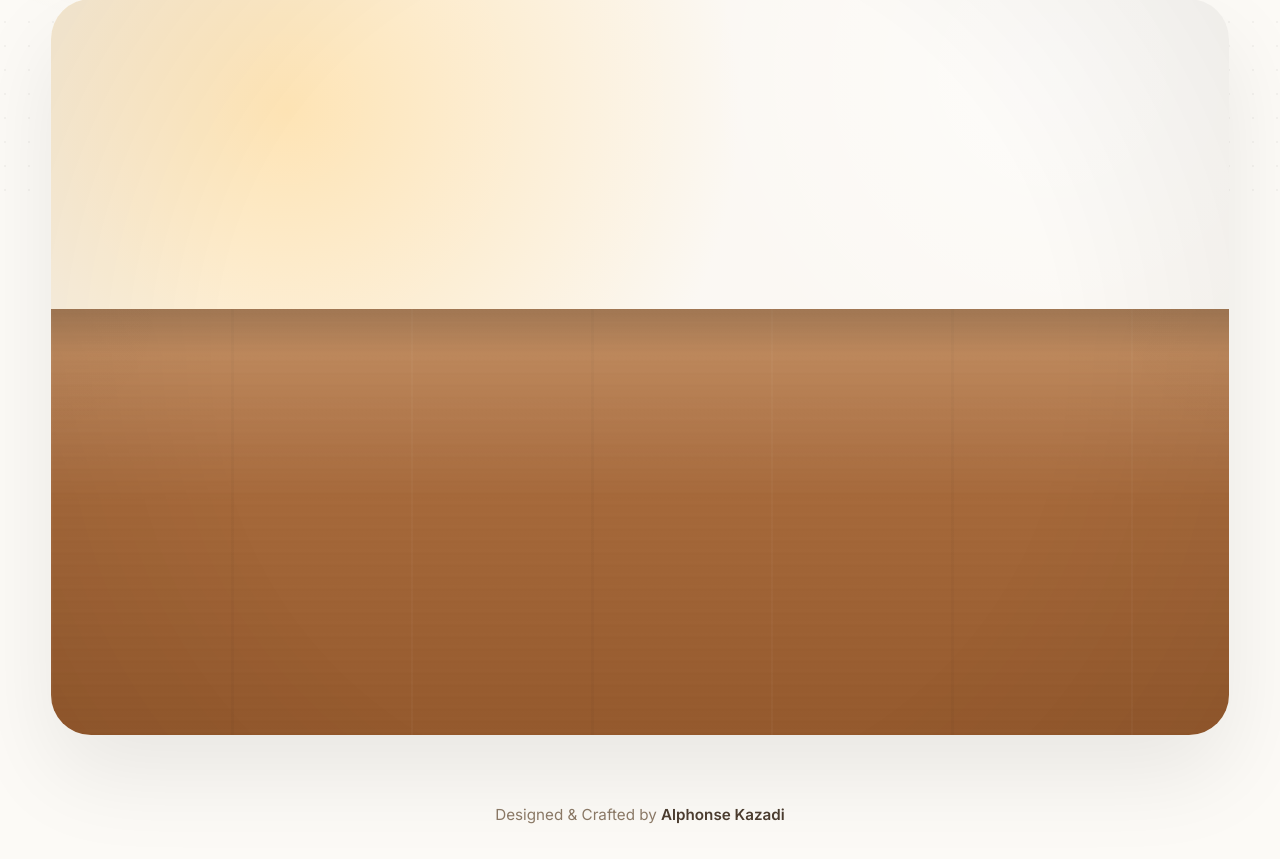
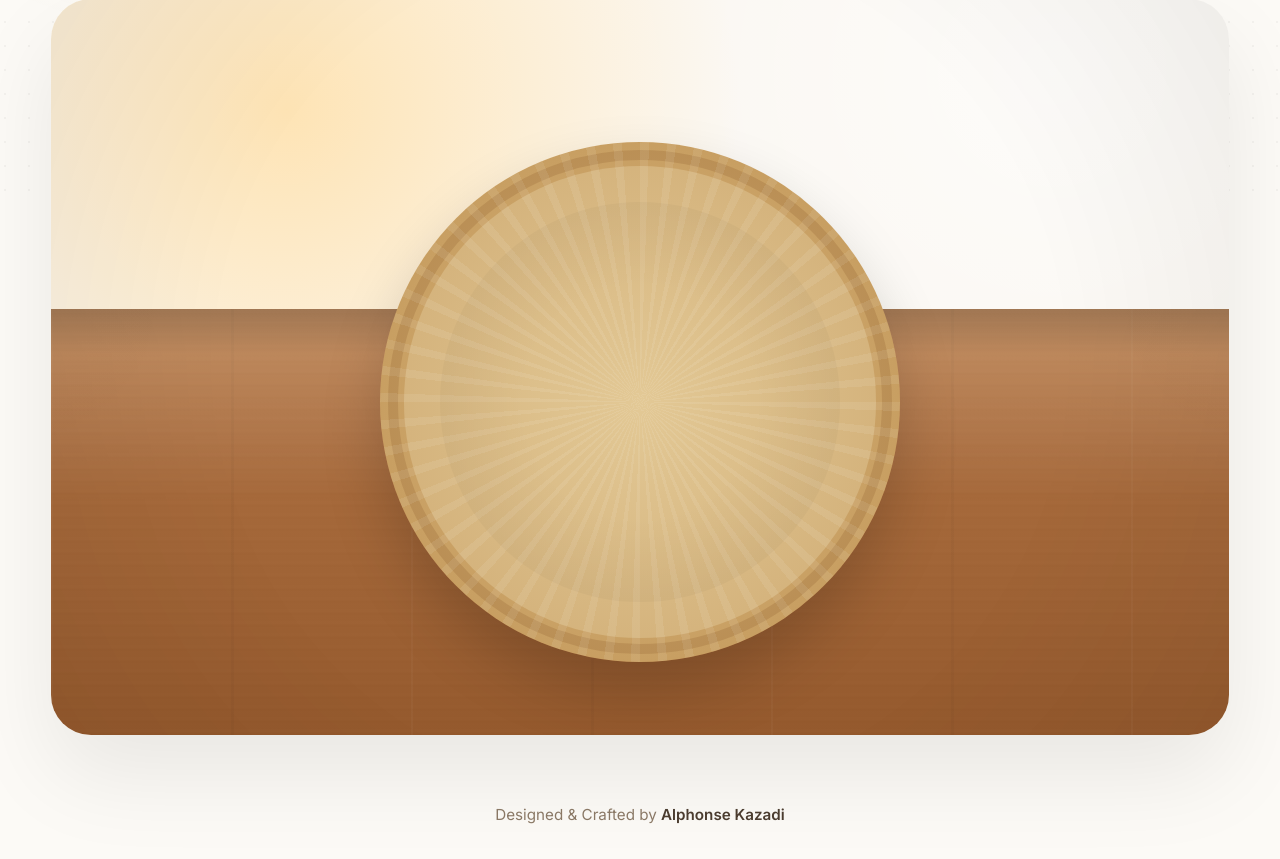
Before and after one commit to alphonsekazadi/the-taste-of-home, a plain HTML site: page index.html in a window 1280 px wide. Shown: the part 607-1466 px from the top of the page. Drawn offline with nearby package versions, Linux system fonts and the light colour scheme.

Commit message:
feat(scene): add handcrafted raffia placemat

```diff
--- a/css/scene.css
+++ b/css/scene.css
@@ -226,3 +226,117 @@
     );
 
 }
+
+/* ======================================================
+   RAFFIA PLACEMAT
+====================================================== */
+
+.placemat{
+
+    position:absolute;
+
+    left:50%;
+    bottom:10%;
+
+    transform:translateX(-50%);
+
+    width:520px;
+    height:520px;
+
+    border-radius:50%;
+
+    background:
+        radial-gradient(circle,
+            #d8b883 0%,
+            #c89f62 70%,
+            #b8884d 100%);
+
+    box-shadow:
+        0 30px 60px rgba(0,0,0,.18);
+
+    overflow:hidden;
+
+}
+
+/* Interior */
+
+.placemat-inner{
+
+    position:absolute;
+
+    inset:24px;
+
+    border-radius:50%;
+
+    background:
+        radial-gradient(circle,
+            #e3c996 0%,
+            #cfab73 100%);
+
+}
+
+/* Radial weaving */
+
+.placemat-pattern{
+
+    position:absolute;
+
+    inset:0;
+
+    border-radius:50%;
+
+    background:
+
+        repeating-conic-gradient(
+
+            from 0deg,
+
+            rgba(255,255,255,.12) 0deg,
+
+            rgba(255,255,255,.12) 2deg,
+
+            transparent 2deg,
+
+            transparent 6deg
+
+        );
+
+    opacity:.65;
+
+}
+
+/* Braided border */
+
+.placemat::before{
+
+    content:"";
+
+    position:absolute;
+
+    inset:8px;
+
+    border-radius:50%;
+
+    border:10px solid rgba(122,76,31,.18);
+
+}
+
+/* Soft center shadow */
+
+.placemat::after{
+
+    content:"";
+
+    position:absolute;
+
+    inset:60px;
+
+    border-radius:50%;
+
+    background:
+
+        radial-gradient(circle,
+            transparent 40%,
+            rgba(0,0,0,.06));
+
+}
--- a/index.html
+++ b/index.html
@@ -90,7 +90,14 @@
 
             </div>
 
-            <!-- Placemat -->
+           <!-- Raffia Placemat -->
+            <div class="placemat">
+
+                <div class="placemat-inner"></div>
+
+                <div class="placemat-pattern"></div>
+
+            </div>
 
             <!-- Bowl -->
 
```
